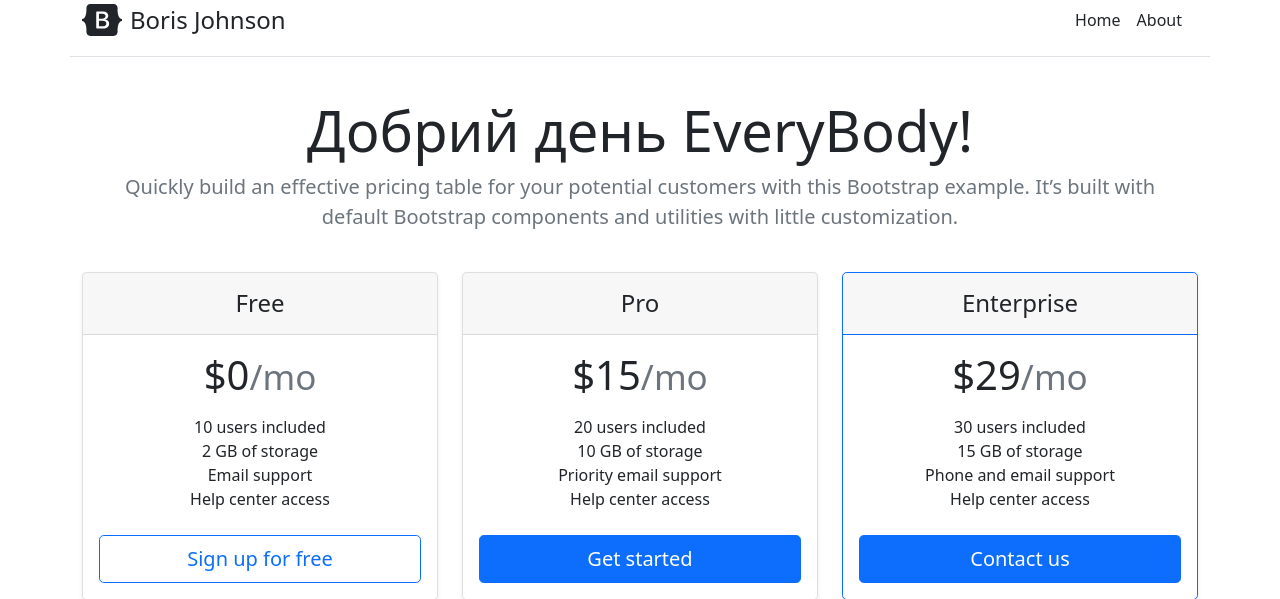
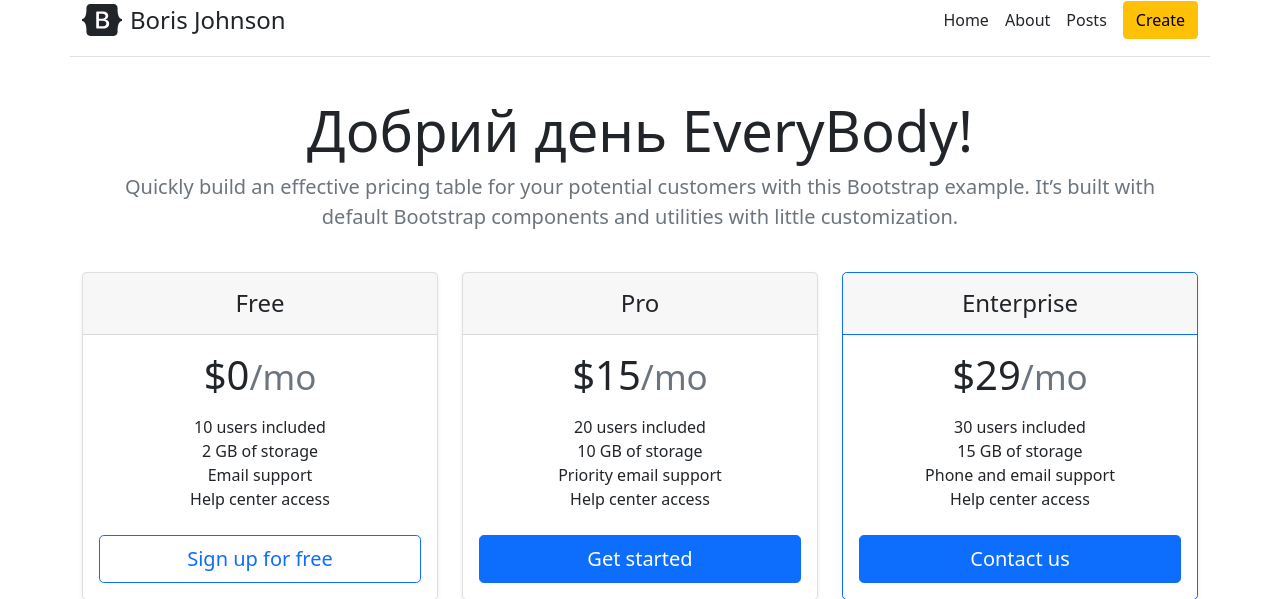
Before and after one commit to VPerepechai/testwebflask, a Flask app: page / in a window 1280 px wide. Shown: the top 599 px of the page. Run offline with Flask 2, Linux system fonts and the light colour scheme.

Commit message:
Added: Posts and Posts Creation

```diff
--- a/templates/base.html
+++ b/templates/base.html
@@ -18,7 +18,9 @@
         <nav class="d-inline-flex mt-2 mt-md-0 ms-md-auto">
           <a class="me-3 py-2 text-dark text-decoration-none" href="/">Home</a>
           <a class="me-3 py-2 text-dark text-decoration-none" href="/about">About</a>
+          <a class="me-3 py-2 text-dark text-decoration-none" href="/posts">Posts</a>
         </nav>
+        <a class="btn btn-warning" href="/create-article">Create</a>
       </div>
 
     {% block body %}{% endblock %}
```
